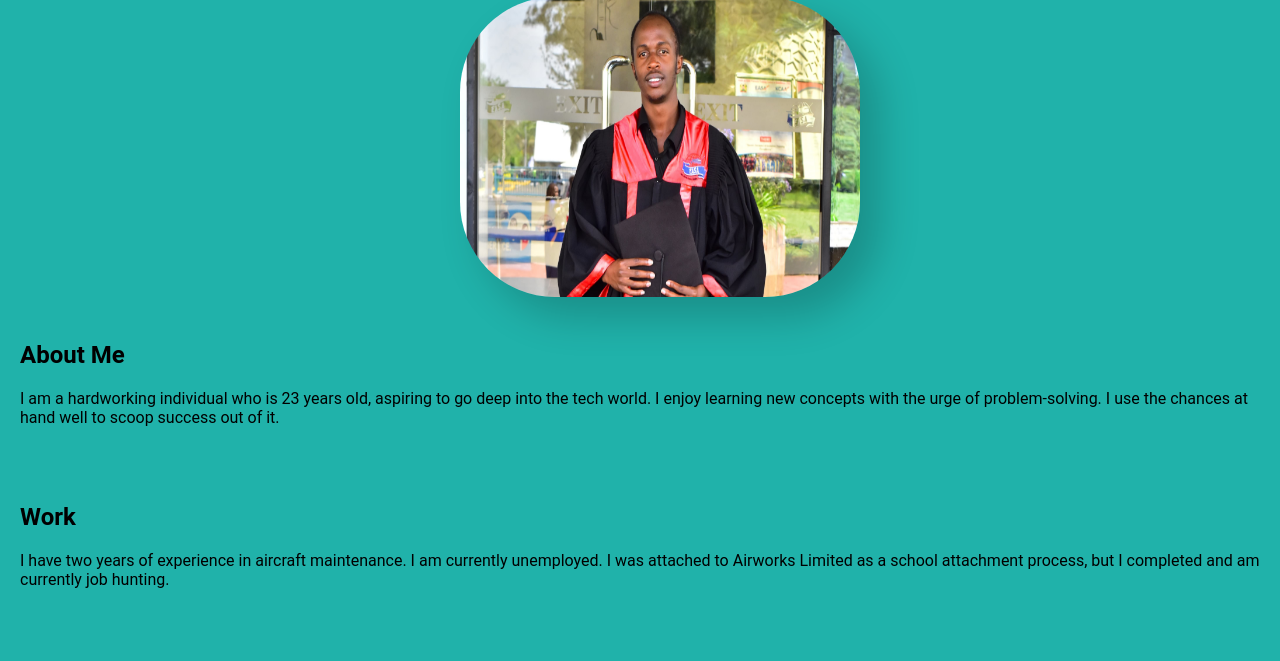
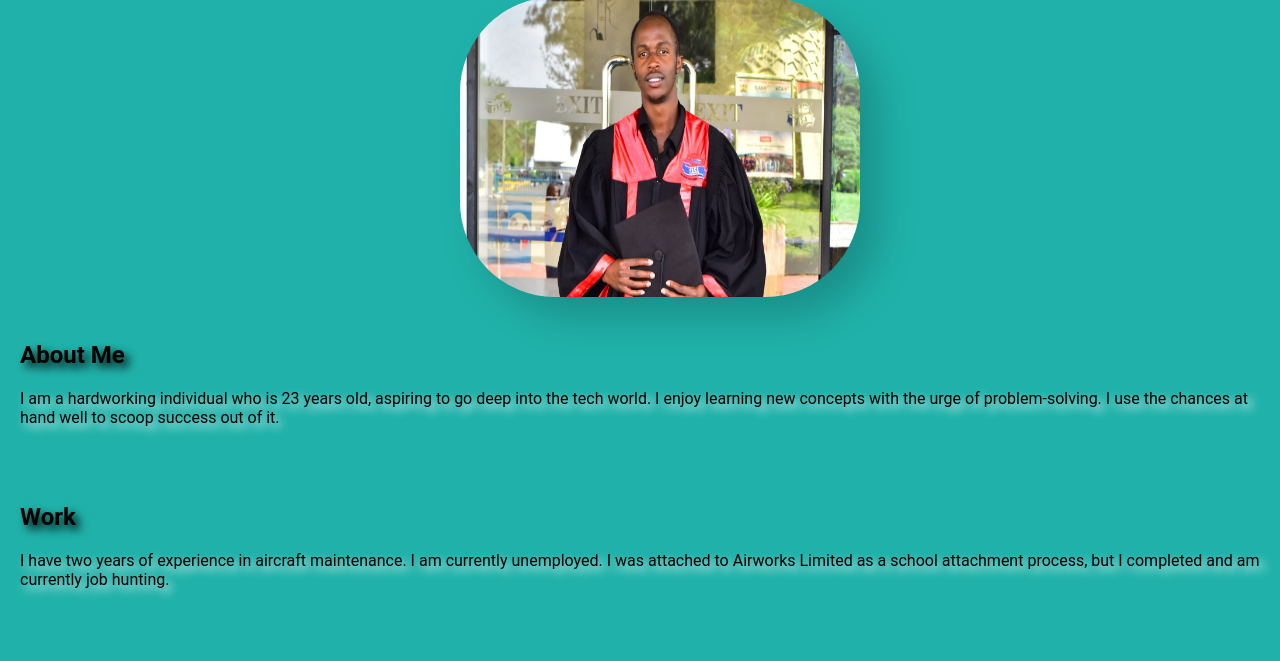
Before and after one commit to NathanAteka47/Gomycode-Portfolio-Webpage-HTML-Project-withCSS-Update, a plain HTML site: page index.html in a window 1280 px wide. Shown: the part 125-786 px from the top of the page. Drawn offline with Linux system fonts and the light colour scheme.

Commit message:
added text shadow to paragraph

```diff
--- a/CSS/styles.css
+++ b/CSS/styles.css
@@ -187,6 +187,7 @@ h1 {
 /* h2 text style */
 h2 {
   font-weight: 50;
+  text-shadow: 5px 5px 10px #000000;
 }
 
 /* Audio section styles */
@@ -194,3 +195,7 @@ h2 {
   width: 100%;
   max-width: 1300px;
 }
+
+p {
+  text-shadow: 5px 5px 10px #fdfdfd;
+}
```
